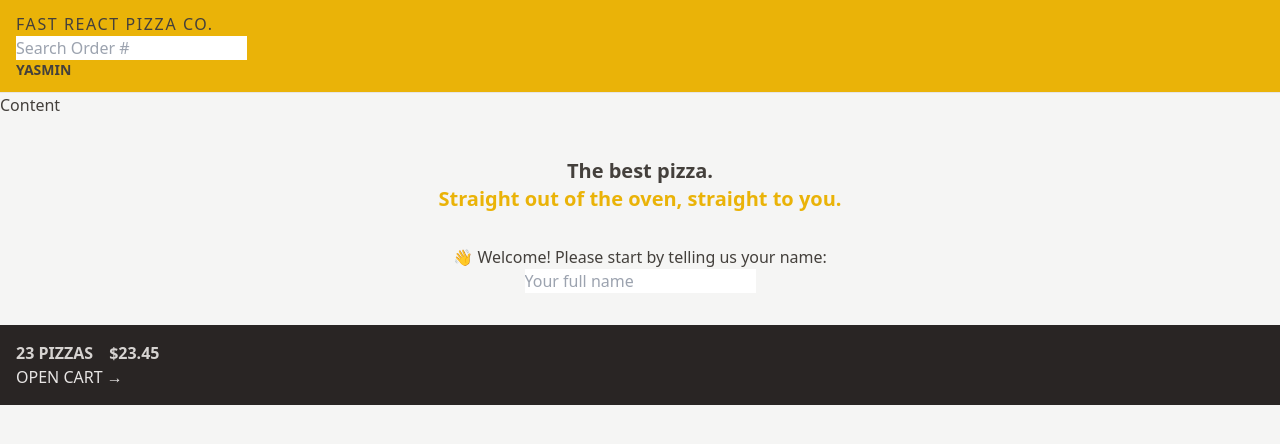
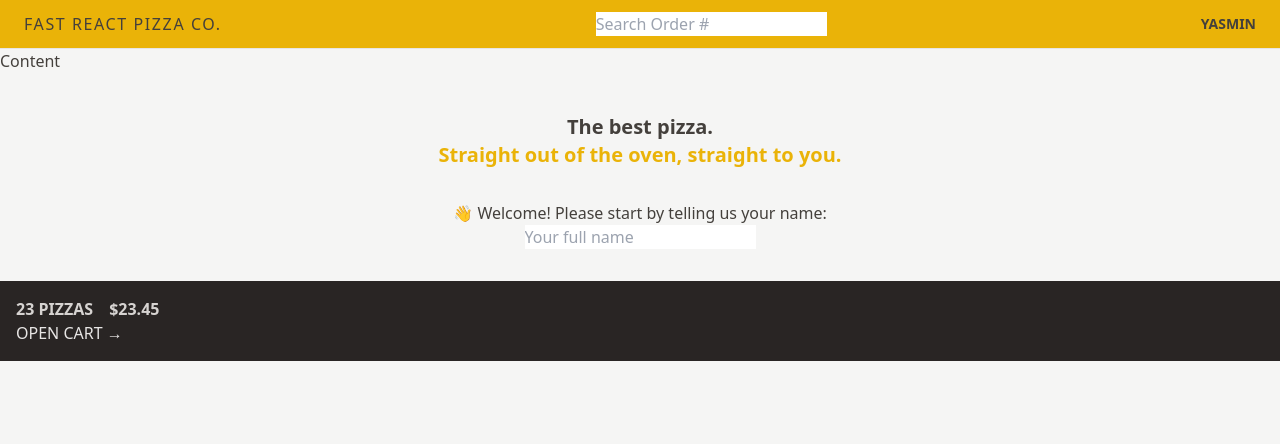
Before and after one commit to YasminMuntaserN/fast-react-pizza, a React (Vite) app: page / in a window 1280 px wide. Shown: the top 444 px of the page. Built offline with nearby package versions, Linux system fonts and the light colour scheme.

Commit message:
feat: add  tailwind style into Header

```diff
--- a/src/features/ui/Header.jsx
+++ b/src/features/ui/Header.jsx
@@ -4,7 +4,7 @@
 
 function Header() {
   return (
-    <header className="bg-yellow-500 px-4 py-3 uppercase border-b border-stone-200">
+    <header className="flex items-center justify-between bg-yellow-500 px-4 py-3 uppercase border-b border-stone-200 sm:px-6">
       <Link to="/" className="tracking-widest">Fast React Pizza Co.</Link>
       <SearchOrder/>
       <UserName/>
```
